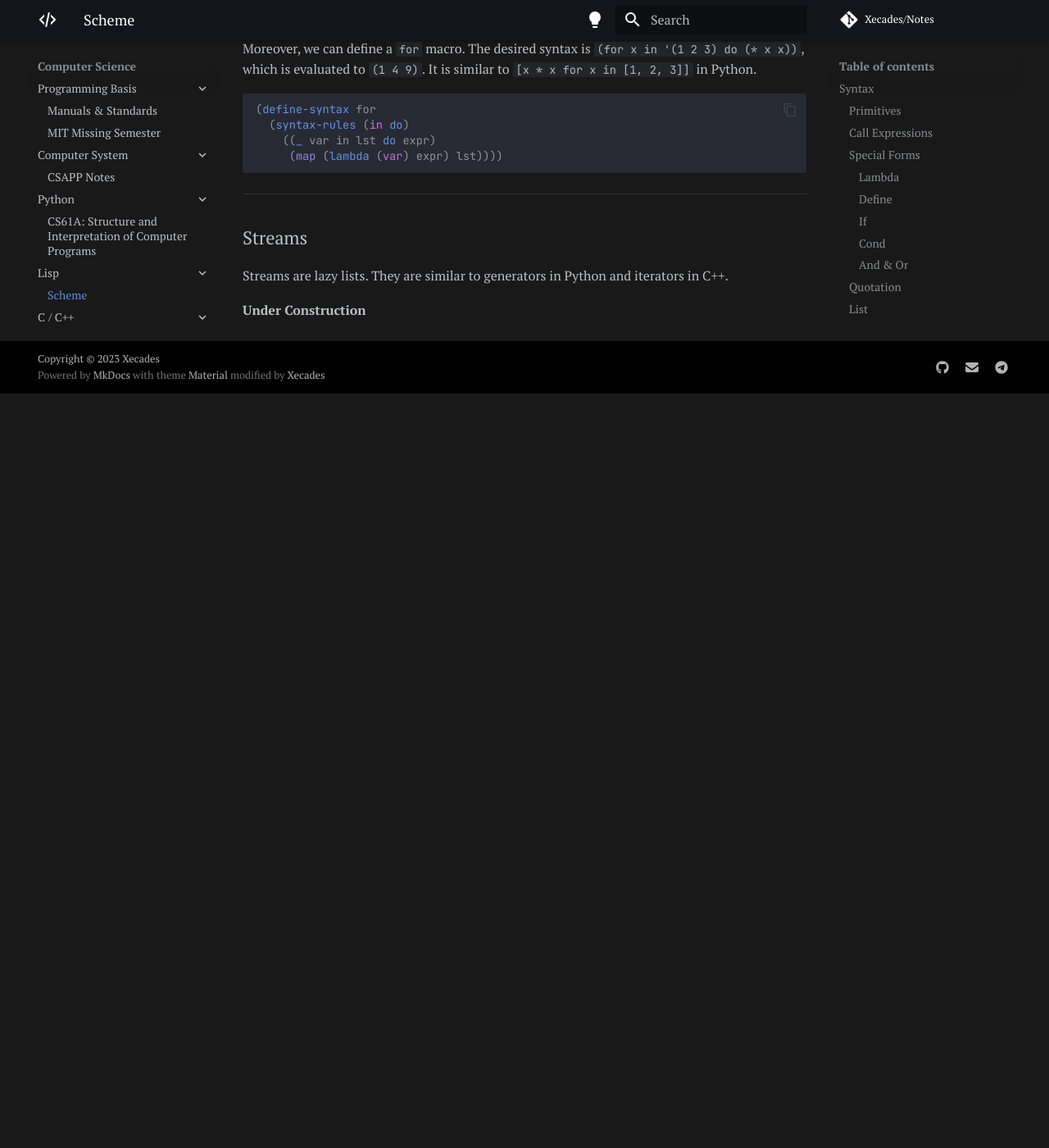
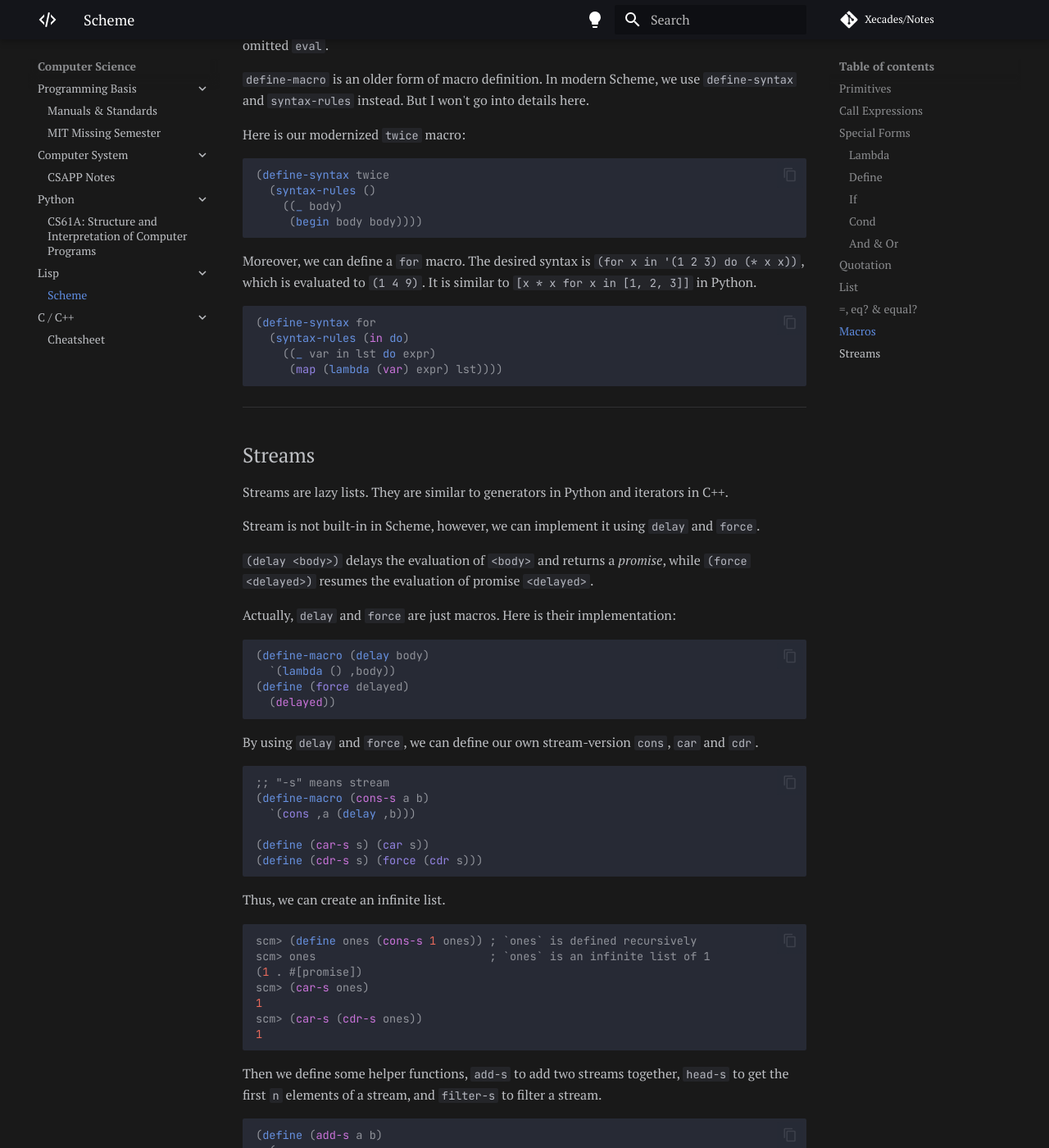
Before and after one commit to Xecades/Notes, an MkDocs documentation site: the page built from docs/cs/lisp/scheme.md, in a window 1280 px wide and 1400 px high, scrolled down 5946 px. Shown: the whole window at 82% size. Built offline with MkDocs 1.6.1 and Material for MkDocs 9.7.7, drawn with Linux system fonts in a browser that asks for light colours; comment, search, counter and statistics services are not loaded; before the commit the page ends 6426 px from its top, so only the background shows below that; some of the changed text lies outside the part shown.

Commit message:
docs: finish scheme.md

````diff
--- a/docs/cs/lisp/scheme.md
+++ b/docs/cs/lisp/scheme.md
@@ -10,9 +10,7 @@
 
 ---
 
-## Syntax
-
-### Primitives
+## Primitives
 
 Scheme has a set of *atomic* primitive expressions. Atomic means that these expressions cannot be divided up. For example:
 
@@ -31,7 +29,7 @@
 
 ---
 
-### Call Expressions
+## Call Expressions
 
 <center>`(<operator> <operand1> <operand2> ...)`</center>
 
@@ -60,11 +58,11 @@
 
 ---
 
-### Special Forms
+## Special Forms
 
 Special forms are expressions that are not evaluated in the same way as call expressions. For example:
 
-#### Lambda
+### Lambda
 
 Lambda function is the meat of Scheme. It is used to create anonymous functions.
 
@@ -77,7 +75,7 @@
 3
 ```
 
-#### Define
+### Define
 
 Use `(define <name> <value>)` to define a symbol (variable).
 
@@ -95,7 +93,7 @@
 3
 ```
 
-#### If
+### If
 
 Syntax: `(if <condition> <consequent> <alternative>)`
 
@@ -107,7 +105,7 @@
 ; "x is even"
 ```
 
-#### Cond
+### Cond
 
 *Cond* is a multi-way if statement.
 
@@ -122,7 +120,7 @@
 1
 ```
 
-#### And & Or
+### And & Or
 
 `and` and `or` are used to combine multiple conditions. They are *short-circuit*.
 
@@ -141,7 +139,7 @@
 
 ---
 
-### Quotation
+## Quotation
 
 Quotation is used to prevent evaluation of an expression. There are two types of quotations:
 
@@ -162,7 +160,7 @@
 
 ---
 
-### List
+## List
 
 ```scm
 scm> (list 1 2 3)
@@ -182,6 +180,13 @@
 
 `car` is short for *Contents of Address Register*, and `cdr` is short for *Contents of Decrement Register*.
 
+`cons` is usually used to construct a list (which is actually a linked list), but it can also be used to construct a pair.
+
+```scm
+scm> (cons 1 2)
+(1 . 2)
+```
+
 **Scheme code itself is a list.** Using this feature we can do some magic:
 
 ```scm
@@ -197,7 +202,7 @@
 
 ---
 
-### `=`, `eq?` & `equal?`
+## `=`, `eq?` & `equal?`
 
 `=` can only be used to compare numbers. There's nothing to say about it.
 
@@ -225,7 +230,7 @@
 
 ---
 
-### Macros
+## Macros
 
 Macros are procedures that transform code. They are used to extend the language.
 
@@ -261,7 +266,7 @@
 
 Comparing with our first implementation, we simply changed `define` to `define-macro` and omitted `eval`.
 
-`define-macro` is an older form of macro definition. In modern Scheme, we use `define-syntax` and `syntax-rules` instead. I won't go into details here.
+`define-macro` is an older form of macro definition. In modern Scheme, we use `define-syntax` and `syntax-rules` instead. But I won't go into details here.
 
 Here is our modernized `twice` macro:
 
@@ -283,8 +288,90 @@
 
 ---
 
-### Streams
+## Streams
 
 Streams are lazy lists. They are similar to generators in Python and iterators in C++.
 
-**Under Construction**
+Stream is not built-in in Scheme, however, we can implement it using `delay` and `force`.
+
+`(delay <body>)` delays the evaluation of `<body>` and returns a *promise*, while `(force <delayed>)` resumes the evaluation of promise `<delayed>`.
+
+Actually, `delay` and `force` are just macros. Here is their implementation:
+
+```scm
+(define-macro (delay body)
+  `(lambda () ,body))
+(define (force delayed)
+  (delayed))
+```
+
+By using `delay` and `force`, we can define our own stream-version `cons`, `car` and `cdr`.
+
+```scm
+;; "-s" means stream
+(define-macro (cons-s a b)
+  `(cons ,a (delay ,b)))
+
+(define (car-s s) (car s))
+(define (cdr-s s) (force (cdr s)))
+```
+
+Thus, we can create an infinite list.
+
+```scm
+scm> (define ones (cons-s 1 ones)) ; `ones` is defined recursively
+scm> ones                          ; `ones` is an infinite list of 1
+(1 . #[promise])
+scm> (car-s ones)
+1
+scm> (car-s (cdr-s ones))
+1
+```
+
+Then we define some helper functions, `add-s` to add two streams together, `head-s` to get the first `n` elements of a stream, and `filter-s` to filter a stream.
+
+```scm
+(define (add-s a b)
+  (cons-s
+    (+ (car-s a) (car-s b))
+    (add-s (cdr-s a) (cdr-s b))))
+
+(define (head-s n s)
+  (if (zero? n)
+    `()
+    (cons
+      (car-s s)
+      (head-s (- n 1) (cdr-s s)))))
+
+(define (filter-s fn s)
+  (if (fn (car-s s))
+    (cons-s (car-s s) (filter-s fn (cdr-s s)))
+    (filter-s fn (cdr-s s))))
+```
+
+Finally, we can create a stream of natural numbers.
+
+```scm
+scm> (define naturals (cons-s 1 (add-s ones naturals)))
+scm> (head-s 5 naturals)
+(1 2 3 4 5)
+```
+
+Streams are very useful in solving problems that require infinite lists. For example, we can use streams to implement the famous *Sieve of Eratosthenes* algorithm to generate prime numbers.
+
+```scm
+(define (sieve s)
+  (cons-s
+    (car-s s)
+    (sieve
+      (filter-s
+        (lambda (x) (not (zero? (modulo x (car-s s)))))
+        (cdr-s s)))))
+
+(define primes (sieve (cdr-s naturals)))
+```
+
+```scm
+scm> (head-s 10 primes)
+(2 3 5 7 11 13 17 19 23 29)
+```
````
